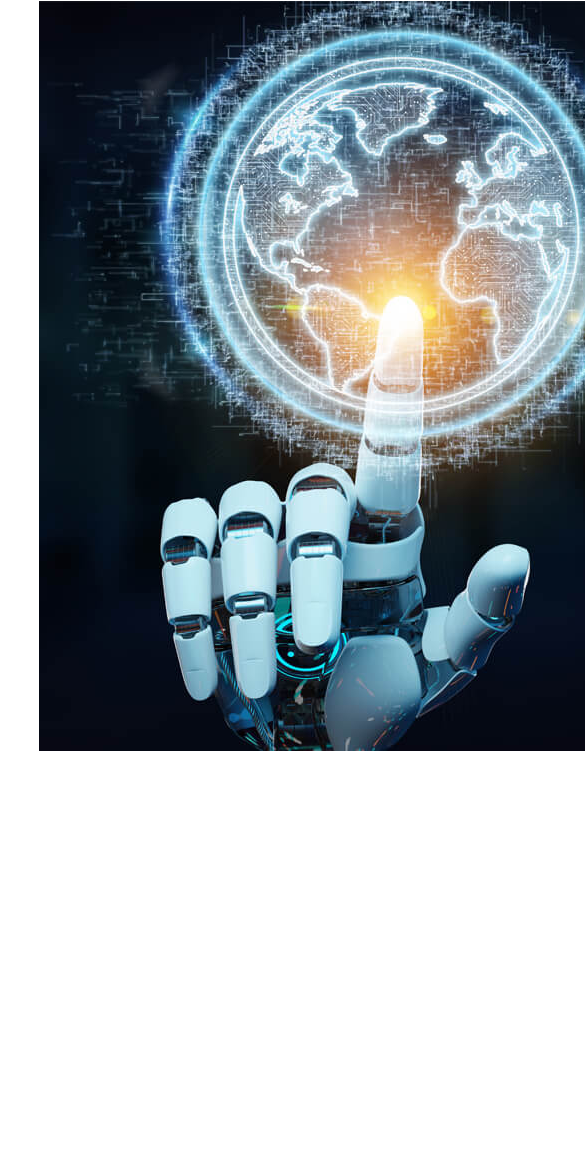
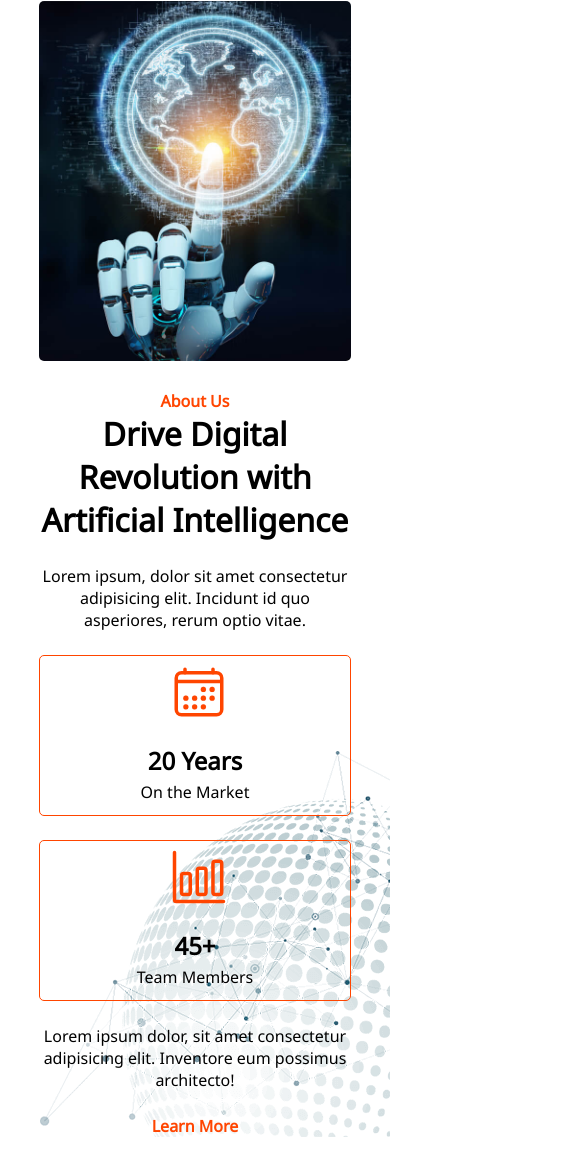
Before and after one commit to rukonbdju/tech-AI, a plain HTML site: page index.html in a window 390 px wide. Shown: the part 2341-3516 px from the top of the page, 585 px wide, since content can reach past the window. Before the commit the page ends 3161 px from the top, so only its background shows below. Drawn offline with nearby package versions, Linux system fonts and the light colour scheme.

Commit message:
about section done

```diff
--- a/index.html
+++ b/index.html
@@ -78,19 +78,28 @@
           <div class="solution-item">
             <ion-icon name="paper-plane-outline"></ion-icon>
             <h3>Start up Applications</h3>
-            <p>Lorem ipsum dolor sit amet consectetur adipisicing elit. Aspernatur reiciendis quaerat voluptatibus.</p>
+            <p>
+              Lorem ipsum dolor sit amet consectetur adipisicing elit.
+              Aspernatur reiciendis quaerat voluptatibus.
+            </p>
             <a href="#">Learn More</a>
           </div>
           <div class="solution-item">
             <ion-icon name="newspaper-outline"></ion-icon>
             <h3>Business Marketing</h3>
-            <p>Lorem ipsum dolor sit amet consectetur adipisicing elit. Aspernatur reiciendis quaerat voluptatibus.</p>
+            <p>
+              Lorem ipsum dolor sit amet consectetur adipisicing elit.
+              Aspernatur reiciendis quaerat voluptatibus.
+            </p>
             <a href="#">Learn More</a>
           </div>
           <div class="solution-item">
             <ion-icon name="podium-outline"></ion-icon>
             <h3>E-commerce Platform</h3>
-            <p>Lorem ipsum dolor sit amet consectetur adipisicing elit. Aspernatur reiciendis quaerat voluptatibus.</p>
+            <p>
+              Lorem ipsum dolor sit amet consectetur adipisicing elit.
+              Aspernatur reiciendis quaerat voluptatibus.
+            </p>
             <a href="#">Learn More</a>
           </div>
         </div>
@@ -98,12 +107,32 @@
       <section class="about">
         <section class="about-us-container">
           <div class="image-container">
-            <img src="./assets/images/about-img9.jpg" alt="">
+            <img src="./assets/images/about-img9.jpg" alt="" />
           </div>
           <div class="about-us">
             <span>About Us</span>
             <h1>Drive Digital Revolution with Artificial Intelligence</h1>
-            <p>Lorem ipsum dolor, sit amet consectetur adipisicing elit. Inventore eum possimus architecto!</p>
+            <p>Lorem ipsum, dolor sit amet consectetur adipisicing elit. Incidunt id quo asperiores, rerum optio vitae.</p>
+            <div class="statistics">
+              <div class="quantity">
+                <ion-icon name="calendar-outline"></ion-icon>
+                <div>
+                  <h1>20 Years</h1>
+                  <p>On the Market</p>
+                </div>
+              </div>
+              <div class="quantity">
+                <ion-icon name="bar-chart-outline"></ion-icon>
+                <div>
+                  <h1>45+</h1>
+                  <p>Team Members</p>
+                </div>
+              </div>
+            </div>
+            <p>
+              Lorem ipsum dolor, sit amet consectetur adipisicing elit.
+              Inventore eum possimus architecto!
+            </p>
             <a href="">Learn More</a>
           </div>
         </section>
--- a/style.css
+++ b/style.css
@@ -165,6 +165,12 @@ ion-icon:hover{
     text-decoration: none;
 }
 
+.about{
+    background-image: url('/assets/images/circle-shape1.png');
+    background-repeat: no-repeat;
+    background-position: right bottom;
+}
+
 
 .about-us-container{
     width: 80%;
@@ -172,6 +178,54 @@ ion-icon:hover{
     display: grid;
     align-items: center;
     grid-template-columns: repeat(2,1fr);
+    gap: 24px;
+}
+
+.about-us span{
+    font-weight: bold;
+    color: orangered;
+}
+.about-us h1{
+    font-size: 3rem;
+}
+
+.about-us p{
+    margin: 24px 0px;
+}
+.about-us a{
+    text-decoration: none;
+    color: orangered;
+    font-weight: bold;
+}
+.about-us-container .image-container img{
+    width: 100%;
+    border-radius: 5px;
+}
+
+.statistics{
+    display: grid;
+    grid-template-columns: repeat(2,1fr);
+    gap: 24px;
+}
+.statistics .quantity{
+    border: 1px solid orangered;
+    border-radius: 5px;
+    padding: 8px;
+    display: flex;
+    flex-direction: row;
+    gap: 24px;
+    align-items: center;
+}
+.statistics .quantity h1{
+    font-size: 2rem;
+}
+.statistics .quantity p{
+    margin: 4px 0px;
+}
+
+.quantity ion-icon{
+    color: orangered;
+    font-size: 3.5rem;
 }
 
 
@@ -274,4 +328,47 @@ ion-icon:hover{
         gap: 12px;
     }
 
+    .about-us-container{
+        text-align: center;
+        width: 80%;
+        margin: 64px auto;
+        display: grid;
+        align-items: center;
+        grid-template-columns: repeat(1,1fr);
+        gap: 24px;
+    }
+
+    .statistics{
+        display: grid;
+        grid-template-columns: repeat(1,1fr);
+        gap: 24px;
+        align-items: center;
+        justify-content: center;
+    }
+    .statistics .quantity{
+        border: 1px solid orangered;
+        border-radius: 5px;
+        padding: 8px;
+        display: flex;
+        flex-direction: column;
+        gap: 24px;
+        align-items: center;
+    }
+
+    .about-us h1{
+        font-size: 2rem;
+    }
+
+    .statistics .quantity h1{
+        font-size: 1.5rem;
+    }
+    .statistics .quantity p{
+        margin: 4px 0px;
+    }
+
+    .quantity ion-icon{
+        color: orangered;
+        font-size: 3.5rem;
+    }
+
   }
```
